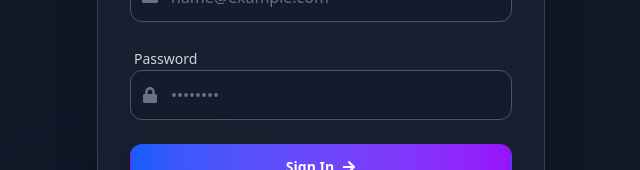
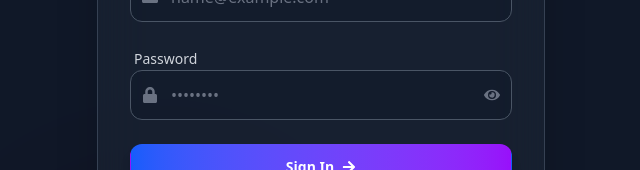
Before and after one commit to SatyamSoni19/Ecomzy_Shop-Full-Stack-, a React (Vite) app in the folder prac1/: page /login in a window 1280 px wide. Shown: the part 357-527 px from the top of the page, without its empty margins (319-959 px from the left). Built offline with nearby package versions, Linux system fonts and the light colour scheme.

Commit message:
Added vercel.json and Password see/unsee option

```diff
--- a/prac1/src/pages/Login.jsx
+++ b/prac1/src/pages/Login.jsx
@@ -2,13 +2,14 @@ import React, { useState, useContext } from "react";
 import { useNavigate, NavLink } from "react-router-dom";
 import { toast } from "react-toastify";
 import { AppContext } from "../context/AppContext";
-import { FaEnvelope, FaLock, FaArrowRight } from "react-icons/fa";
+import { FaEnvelope, FaLock, FaArrowRight, FaEye, FaEyeSlash } from "react-icons/fa";
 
 const Login = ({ setIsAuthenticated }) => {
   const navigate = useNavigate();
   const { setUser } = useContext(AppContext);
   const [formData, setFormData] = useState({ email: "", password: "" });
   const [loading, setLoading] = useState(false);
+  const [showPassword, setShowPassword] = useState(false);
 
   const changeHandler = (e) => {
     setFormData({ ...formData, [e.target.name]: e.target.value });
@@ -95,13 +96,20 @@ const Login = ({ setIsAuthenticated }) => {
                 <FaLock className="text-gray-500 group-focus-within:text-purple-400 transition-colors" />
               </div>
               <input
-                type="password"
+                type={showPassword ? "text" : "password"}
                 name="password"
                 placeholder="••••••••"
                 value={formData.password}
                 onChange={changeHandler}
-                className="w-full pl-10 pr-4 py-3 bg-gray-900/50 border border-gray-600 rounded-xl text-gray-100 placeholder-gray-500 focus:outline-none focus:border-purple-500 focus:ring-2 focus:ring-purple-500/20 transition-all duration-200"
+                className="w-full pl-10 pr-12 py-3 bg-gray-900/50 border border-gray-600 rounded-xl text-gray-100 placeholder-gray-500 focus:outline-none focus:border-purple-500 focus:ring-2 focus:ring-purple-500/20 transition-all duration-200"
               />
+              <button
+                type="button"
+                onClick={() => setShowPassword(!showPassword)}
+                className="absolute inset-y-0 right-0 pr-3 flex items-center text-gray-500 hover:text-purple-400 transition-colors cursor-pointer"
+              >
+                {showPassword ? <FaEyeSlash /> : <FaEye />}
+              </button>
             </div>
           </div>
 
--- a/prac1/src/pages/Signup.jsx
+++ b/prac1/src/pages/Signup.jsx
@@ -1,12 +1,13 @@
 import React, { useState } from "react";
 import { useNavigate, NavLink } from "react-router-dom";
 import { toast } from "react-toastify";
-import { FaUser, FaEnvelope, FaLock, FaRocket } from "react-icons/fa";
+import { FaUser, FaEnvelope, FaLock, FaRocket, FaEye, FaEyeSlash } from "react-icons/fa";
 
 const Signup = () => {
   const navigate = useNavigate();
   const [formData, setFormData] = useState({ name: "", email: "", password: "" });
   const [loading, setLoading] = useState(false);
+  const [showPassword, setShowPassword] = useState(false);
 
   const changeHandler = (e) => {
     setFormData({ ...formData, [e.target.name]: e.target.value });
@@ -104,13 +105,20 @@ const Signup = () => {
                 <FaLock className="text-gray-500 group-focus-within:text-cyan-400 transition-colors" />
               </div>
               <input
-                type="password"
+                type={showPassword ? "text" : "password"}
                 name="password"
                 placeholder="Create a strong password"
                 value={formData.password}
                 onChange={changeHandler}
-                className="w-full pl-10 pr-4 py-3 bg-gray-900/50 border border-gray-600 rounded-xl text-gray-100 placeholder-gray-500 focus:outline-none focus:border-cyan-500 focus:ring-2 focus:ring-cyan-500/20 transition-all duration-200"
+                className="w-full pl-10 pr-12 py-3 bg-gray-900/50 border border-gray-600 rounded-xl text-gray-100 placeholder-gray-500 focus:outline-none focus:border-cyan-500 focus:ring-2 focus:ring-cyan-500/20 transition-all duration-200"
               />
+              <button
+                type="button"
+                onClick={() => setShowPassword(!showPassword)}
+                className="absolute inset-y-0 right-0 pr-3 flex items-center text-gray-500 hover:text-cyan-400 transition-colors cursor-pointer"
+              >
+                {showPassword ? <FaEyeSlash /> : <FaEye />}
+              </button>
             </div>
           </div>
 
```
Also changed, not shown: prac1/vercel.json (added).
